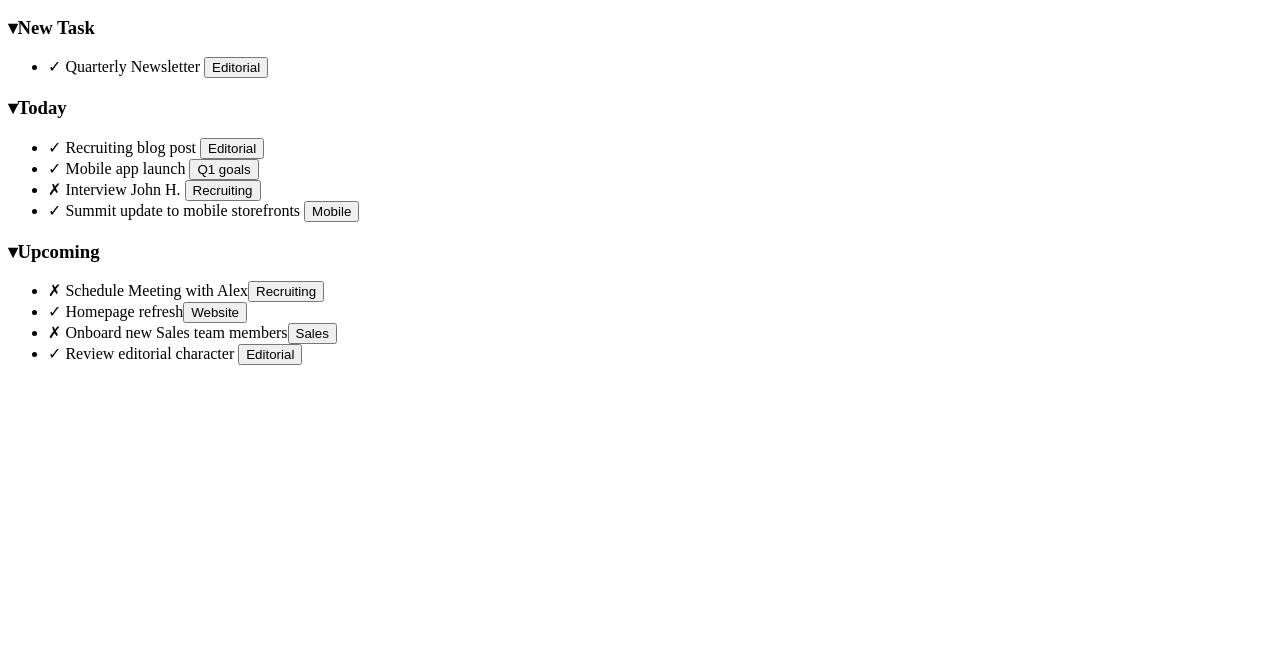
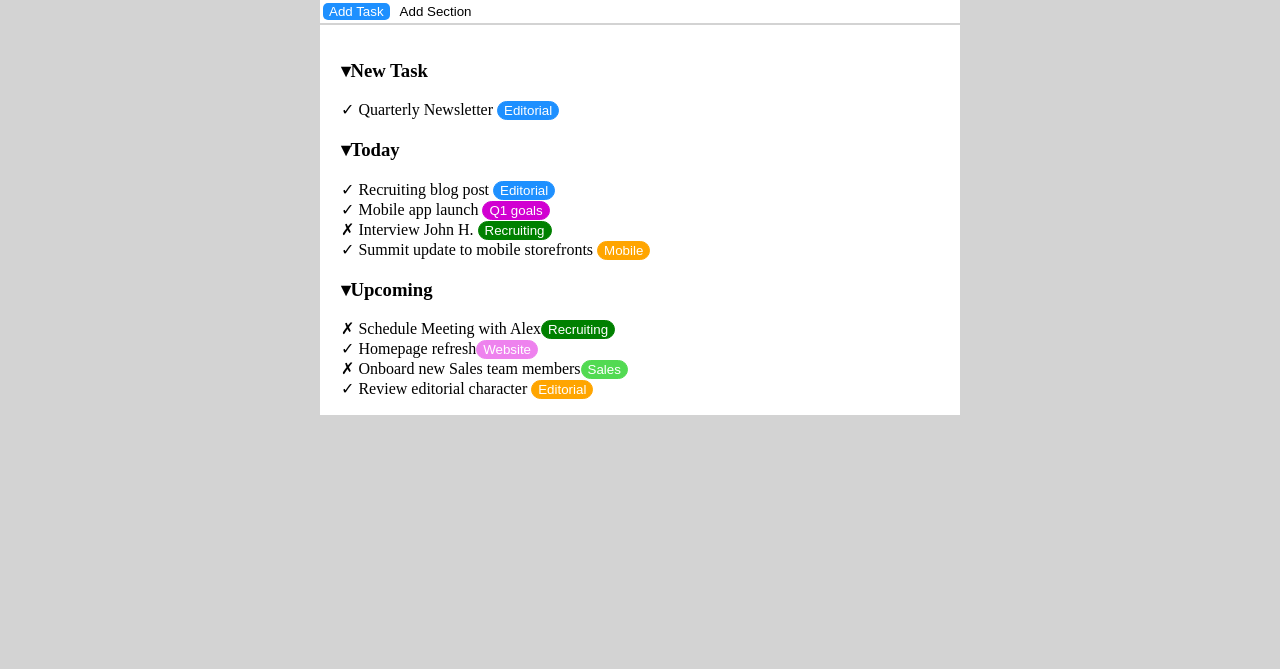
Before and after one commit to Aleandro2119/html-css-toboolist, a plain HTML site: page index.html in a window 1280 px wide. Shown: the part 131-800 px from the top of the page. Drawn offline with Linux system fonts and the light colour scheme.

Commit message:
Add body of page css

```diff
--- a/css/style.css
+++ b/css/style.css
@@ -1,7 +1,15 @@
+/*General*/
+
+body{
+    background-color: lightgrey;
+    margin: 0;
+}
+
 
 /*Header*/
 
 .logo{
+
     display: inline;
     height: 100px;
     vertical-align: middle;
@@ -15,3 +23,116 @@ h1{
     font-size: 40px;
 
 }
+
+.color{
+    background-color: white;
+
+
+}
+
+
+/*Corpo pagina*/
+
+.container{
+
+    width: 50%;
+    margin: 0 auto;
+
+
+}
+
+
+.box{
+    background-color: white;
+    border: 1px solid white;
+    padding: 2px;
+    margin-top: 30px;
+
+}
+
+
+.box2{
+    background-color: white;
+    border: 1px solid white;
+    padding: 15px 20px;
+    margin-top: 2px;
+
+
+}
+
+.color2{
+    border: dodgerblue;
+    color: white;
+    display: inline;
+    background-color: dodgerblue;
+    border-radius: 5px;
+
+
+
+}
+
+.color3{
+    border: black;
+    display: inline;
+    color: black;
+    background-color: white;
+    border-radius: 5px;
+}
+
+
+
+ul{
+    display: inline;
+    padding-inline-start: 0;
+    list-style-position: inside;
+    list-style-type: none;
+}
+
+
+.bot{
+    display: inline;
+    background-color: dodgerblue;
+    border: 1px solid dodgerblue;
+    border-radius: 10px;
+    color: white;
+}
+
+.bot2{
+    display: inline;
+    background-color: rgb(209, 0, 209);
+    border: 1px solid rgb(209, 0, 209);
+    border-radius: 10px;
+    color: white;
+}
+
+.bot3{
+    display: inline;
+    background-color: green;
+    border: 1px solid green;
+    border-radius: 10px;
+    color: white;
+}
+
+.bot4{
+    display: inline;
+    background-color: orange;
+    border: 1px solid  orange;
+    border-radius: 10px;
+    color: white;
+}
+
+.bot5{
+    display: inline;
+    background-color: violet;
+    border: 1px solid violet;
+    border-radius: 10px;
+    color: white;
+}
+
+.bot6{
+    display: inline;
+    background-color: rgb(82, 218, 82);
+    border: 1px solid rgb(82, 218, 82);
+    border-radius: 10px;
+    color: white;
+}
```
